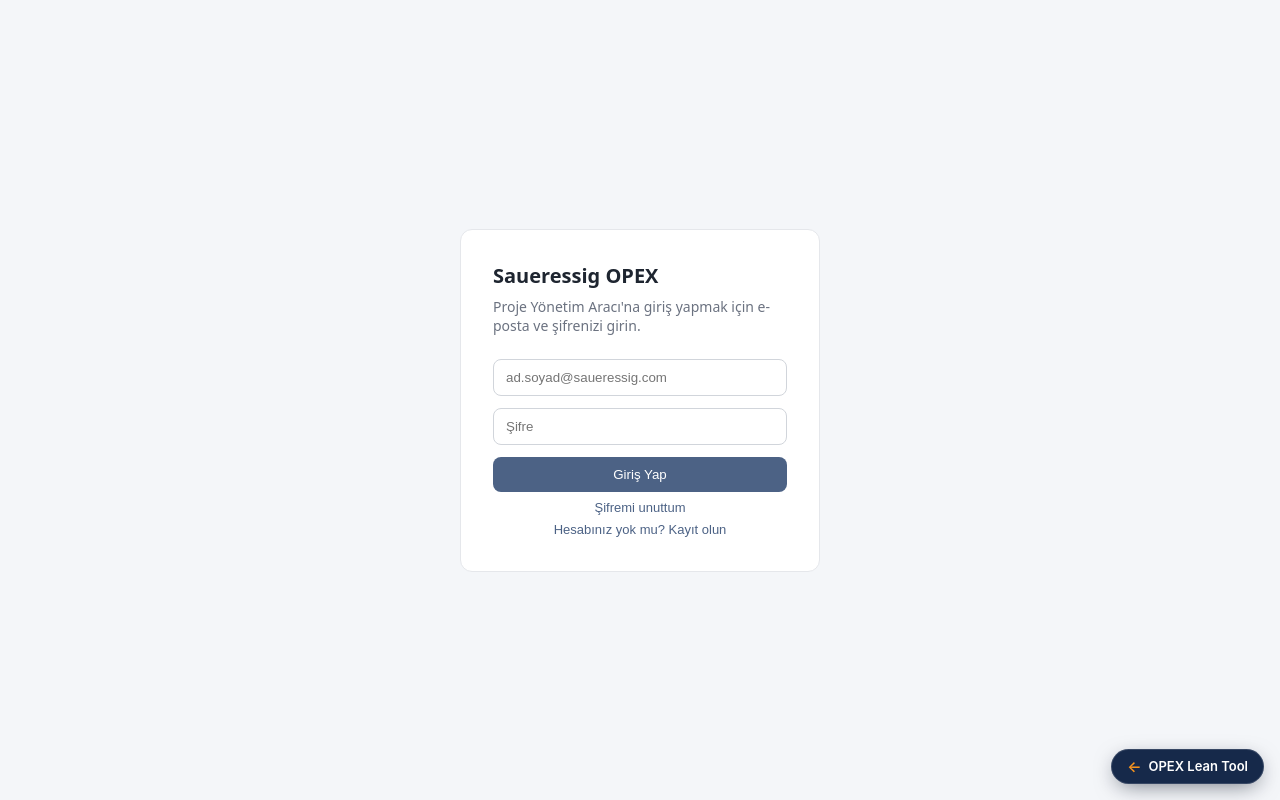
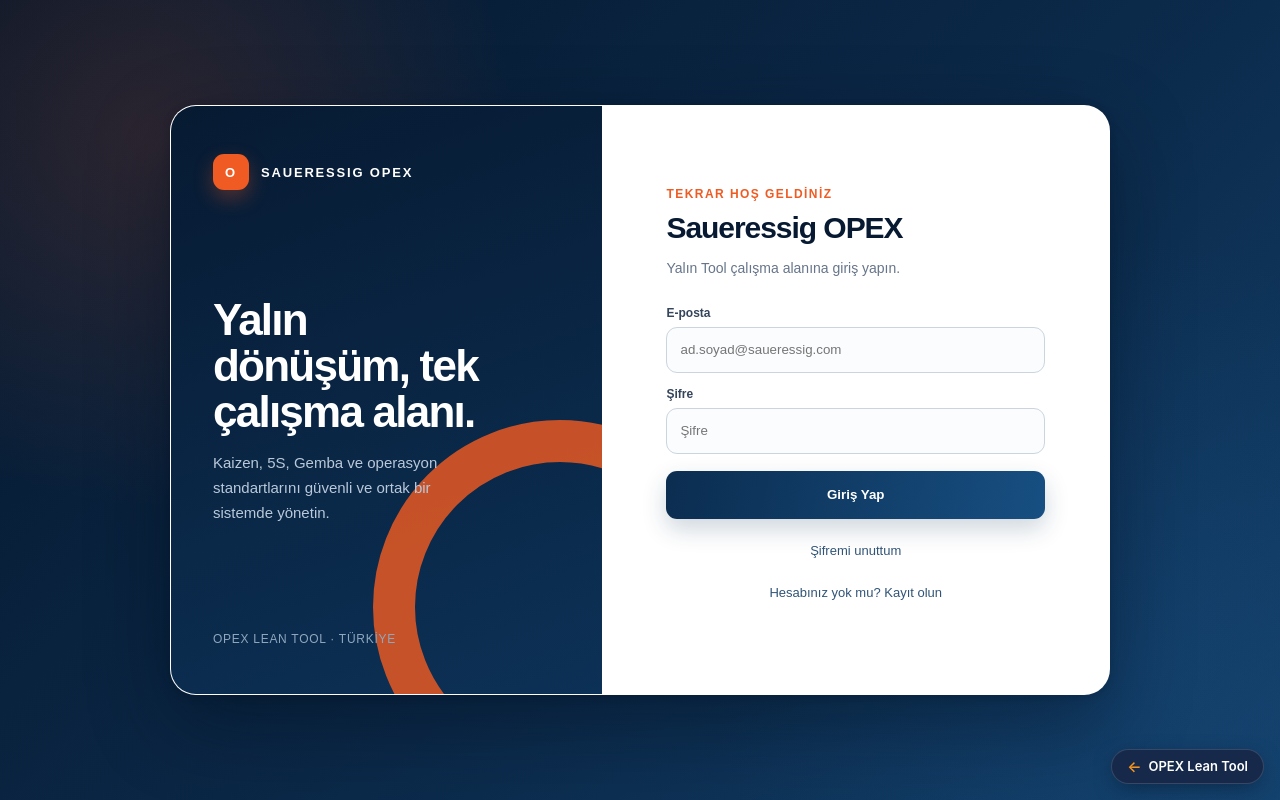
Before and after one commit to bahadirgokturk/LEAN_TOOL, a Next.js app: page /login in a window 1280 px wide. Built offline with nearby package versions, Linux system fonts and the light colour scheme.

Commit message:
fix: clarify signup email and refresh login UI

```diff
--- /dev/null
+++ b/src/app/login/login.module.css
@@ -0,0 +1,137 @@
+.page {
+  --navy: #071a32;
+  --blue: #12375f;
+  --orange: #ef5b22;
+  min-height: 100vh;
+  display: grid;
+  place-items: center;
+  padding: 32px 20px;
+  color: #152238;
+  background:
+    radial-gradient(circle at 12% 18%, rgba(239, 91, 34, 0.16), transparent 28%),
+    radial-gradient(circle at 88% 82%, rgba(31, 93, 153, 0.2), transparent 32%),
+    linear-gradient(135deg, #06172c 0%, #0b2949 55%, #123f69 100%);
+  font-family: Arial, Helvetica, sans-serif;
+}
+
+.shell {
+  width: min(940px, 100%);
+  min-height: 590px;
+  display: grid;
+  grid-template-columns: 0.92fr 1.08fr;
+  overflow: hidden;
+  border: 1px solid rgba(255, 255, 255, 0.18);
+  border-radius: 26px;
+  background: #fff;
+  box-shadow: 0 28px 80px rgba(1, 12, 27, 0.42), 0 2px 8px rgba(1, 12, 27, 0.18);
+}
+
+.brand {
+  position: relative;
+  display: flex;
+  flex-direction: column;
+  justify-content: space-between;
+  padding: 48px 42px;
+  overflow: hidden;
+  color: #fff;
+  background: linear-gradient(160deg, #071a32 0%, #0c3156 100%);
+}
+
+.brand::after {
+  content: "";
+  position: absolute;
+  width: 290px;
+  height: 290px;
+  right: -145px;
+  bottom: -100px;
+  border: 42px solid rgba(239, 91, 34, 0.82);
+  border-radius: 50%;
+}
+
+.brandMark {
+  position: relative;
+  z-index: 1;
+  display: flex;
+  align-items: center;
+  gap: 12px;
+  font-size: 13px;
+  font-weight: 700;
+  letter-spacing: 0.14em;
+}
+
+.mark {
+  width: 36px;
+  height: 36px;
+  display: grid;
+  place-items: center;
+  border-radius: 11px;
+  color: #fff;
+  background: var(--orange);
+  box-shadow: 0 8px 20px rgba(239, 91, 34, 0.32);
+}
+
+.brandCopy { position: relative; z-index: 1; }
+.brandCopy h2 { margin: 0 0 16px; max-width: 310px; font-size: clamp(30px, 4vw, 44px); line-height: 1.05; letter-spacing: -0.04em; text-wrap: balance; }
+.brandCopy p { margin: 0; max-width: 310px; color: #b9c9da; font-size: 15px; line-height: 1.65; text-wrap: pretty; }
+.brandFoot { position: relative; z-index: 1; color: #8fa7bf; font-size: 12px; letter-spacing: 0.06em; }
+
+.panel { display: flex; align-items: center; padding: 52px 64px; background: #fff; }
+.formWrap { width: 100%; max-width: 390px; margin: 0 auto; }
+.eyebrow { margin: 0 0 10px; color: var(--orange); font-size: 12px; font-weight: 800; letter-spacing: 0.12em; text-transform: uppercase; }
+.title { margin: 0; color: var(--navy); font-size: 30px; line-height: 1.15; letter-spacing: -0.035em; text-wrap: balance; }
+.description { margin: 12px 0 26px; color: #66758a; font-size: 14px; line-height: 1.55; text-wrap: pretty; }
+
+.notice, .success, .error { margin: 0 0 18px; padding: 13px 14px; border-radius: 12px; font-size: 13px; line-height: 1.5; }
+.notice { color: #7a4b08; border: 1px solid #f4c96b; background: #fff9e8; }
+.success { color: #075c47; border: 1px solid #a9e7d3; background: #e9fbf5; }
+.error { color: #9f2430; border: 1px solid #f1b4ba; background: #fff0f1; }
+
+.nameRow { display: grid; grid-template-columns: 1fr 1fr; gap: 10px; }
+.field { display: block; margin-bottom: 14px; }
+.field span { display: block; margin-bottom: 7px; color: #34445a; font-size: 12px; font-weight: 700; }
+.input {
+  width: 100%;
+  min-height: 46px;
+  padding: 11px 13px;
+  color: #17243a;
+  border: 1px solid #ccd5df;
+  border-radius: 11px;
+  outline: none;
+  background: #fbfcfe;
+  transition-property: border-color, box-shadow, background-color;
+  transition-duration: 160ms;
+}
+.input:hover { border-color: #99a9bb; }
+.input:focus { border-color: #1f5d99; background: #fff; box-shadow: 0 0 0 4px rgba(31, 93, 153, 0.12); }
+
+.primary {
+  width: 100%;
+  min-height: 48px;
+  margin-top: 3px;
+  padding: 11px 16px;
+  border: 0;
+  border-radius: 11px;
+  color: #fff;
+  font-weight: 800;
+  cursor: pointer;
+  background: linear-gradient(100deg, #0b2d50, #174f82);
+  box-shadow: 0 10px 24px rgba(12, 49, 86, 0.2);
+  transition-property: transform, box-shadow, background-color;
+  transition-duration: 150ms;
+}
+.primary:hover { box-shadow: 0 13px 28px rgba(12, 49, 86, 0.28); transform: translateY(-1px); }
+.primary:active { transform: scale(0.98); }
+.primary:disabled { cursor: wait; opacity: 0.7; transform: none; }
+
+.links { display: grid; gap: 2px; margin-top: 12px; }
+.link { min-height: 40px; padding: 8px; border: 0; color: #315477; font-size: 13px; cursor: pointer; background: transparent; border-radius: 9px; }
+.link:hover { color: var(--orange); background: #fff4ef; }
+
+@media (max-width: 760px) {
+  .page { padding: 16px; place-items: start center; }
+  .shell { grid-template-columns: 1fr; min-height: auto; border-radius: 20px; }
+  .brand { min-height: 210px; padding: 30px; }
+  .brandCopy h2 { margin-top: 38px; font-size: 31px; }
+  .brandCopy p, .brandFoot { display: none; }
+  .panel { padding: 38px 26px; }
+}
--- a/src/app/login/page.tsx
+++ b/src/app/login/page.tsx
@@ -4,17 +4,10 @@
 import { useRouter, useSearchParams } from "next/navigation";
 import { createClient } from "@/lib/supabase/client";
 import { HubBackLink } from "../_components/HubBackLink";
+import styles from "./login.module.css";
 
 type Mode = "sign-in" | "sign-up" | "forgot-password";
 type Status = "idle" | "loading" | "confirm-sent" | "reset-sent" | "error";
-
-const inputStyle: React.CSSProperties = {
-  width: "100%",
-  padding: "10px 12px",
-  borderRadius: 8,
-  border: "1px solid #d1d5db",
-  marginBottom: 12,
-};
 
 /**
  * Messages for the `?error=` parameter set by the email-link callbacks.
@@ -138,6 +131,15 @@
       return;
     }
 
+    // Supabase deliberately obscures an already-registered account by returning
+    // a successful response with no identities. Do not falsely promise another
+    // confirmation email in that case.
+    if (data.user && data.user.identities?.length === 0) {
+      setStatus("error");
+      setErrorMessage("Bu e-posta daha önce kayıtlı olabilir. Giriş yapın veya şifrenizi sıfırlayın; yeni doğrulama e-postası gönderilmez.");
+      return;
+    }
+
     // With "Confirm email" turned off in Supabase, signUp() returns an active
     // session immediately — no email round-trip needed. If confirmation gets
     // turned back on later, data.session is null here and we fall back to
@@ -151,41 +153,40 @@
   }
 
   return (
-    <div
-      style={{
-        display: "flex",
-        minHeight: "100vh",
-        alignItems: "center",
-        justifyContent: "center",
-        fontFamily: "system-ui, sans-serif",
-        // Fixed light theme so the page looks identical regardless of the
-        // visitor's OS dark-mode preference (globals.css follows the system).
-        background: "#f4f6f9",
-        color: "#1e2530",
-      }}
-    >
+    <main className={styles.page}>
       <HubBackLink />
-      <div style={{ width: 360, padding: 32, border: "1px solid #e5e7eb", borderRadius: 12, background: "#ffffff" }}>
-        <h1 style={{ fontSize: 20, fontWeight: 600, marginBottom: 8 }}>Saueressig OPEX</h1>
-        <p style={{ fontSize: 14, color: "#6b7280", marginBottom: 24 }}>
+      <section className={styles.shell}>
+        <aside className={styles.brand}>
+          <div className={styles.brandMark}><span className={styles.mark}>O</span> SAUERESSIG OPEX</div>
+          <div className={styles.brandCopy}>
+            <h2>Yalın dönüşüm, tek çalışma alanı.</h2>
+            <p>Kaizen, 5S, Gemba ve operasyon standartlarını güvenli ve ortak bir sistemde yönetin.</p>
+          </div>
+          <div className={styles.brandFoot}>OPEX LEAN TOOL · TÜRKİYE</div>
+        </aside>
+        <div className={styles.panel}>
+          <div className={styles.formWrap}>
+            <p className={styles.eyebrow}>{mode === "sign-in" ? "Tekrar hoş geldiniz" : mode === "forgot-password" ? "Hesap kurtarma" : "Yeni hesap"}</p>
+            <h1 className={styles.title}>Saueressig OPEX</h1>
+            <p className={styles.description}>
           {mode === "sign-in"
-            ? "Proje Yönetim Aracı'na giriş yapmak için e-posta ve şifrenizi girin."
+            ? "Yalın Tool çalışma alanına giriş yapın."
             : mode === "forgot-password"
             ? "E-posta adresinize bir şifre sıfırlama bağlantısı gönderelim."
             : "Hesap oluşturmak için e-posta ve şifre belirleyin."}
-        </p>
+            </p>
 
         <Suspense fallback={null}>
           <CallbackErrorNotice />
         </Suspense>
 
         {status === "confirm-sent" ? (
-          <p style={{ fontSize: 14, color: "#065f46", background: "#d1fae5", padding: 12, borderRadius: 8 }}>
+          <p className={styles.success}>
             Doğrulama bağlantısı <strong>{email}</strong> adresine gönderildi. Bağlantıya
             tıkladıktan sonra e-posta ve şifrenizle giriş yapabilirsiniz.
           </p>
         ) : status === "reset-sent" ? (
-          <p style={{ fontSize: 14, color: "#065f46", background: "#d1fae5", padding: 12, borderRadius: 8 }}>
+          <p className={styles.success}>
             Şifre sıfırlama bağlantısı <strong>{email}</strong> adresine gönderildi. E-postanızı
             kontrol edin.
           </p>
@@ -193,36 +194,36 @@
           <form onSubmit={handleSubmit}>
             {mode === "sign-up" && (
               <>
-                <div style={{ display: "flex", gap: 8 }}>
-                  <input type="text" required placeholder="Ad" value={name} onChange={(e) => setName(e.target.value)} style={inputStyle} />
-                  <input type="text" required placeholder="Soyad" value={surname} onChange={(e) => setSurname(e.target.value)} style={inputStyle} />
+                <div className={styles.nameRow}>
+                  <label className={styles.field}><span>Ad</span><input className={styles.input} type="text" required value={name} onChange={(e) => setName(e.target.value)} /></label>
+                  <label className={styles.field}><span>Soyad</span><input className={styles.input} type="text" required value={surname} onChange={(e) => setSurname(e.target.value)} /></label>
                 </div>
-                <input type="text" placeholder="Departman (örn. OPEX)" value={department} onChange={(e) => setDepartment(e.target.value)} style={inputStyle} />
+                <label className={styles.field}><span>Departman</span><input className={styles.input} type="text" placeholder="Örn. OPEX" value={department} onChange={(e) => setDepartment(e.target.value)} /></label>
               </>
             )}
-            <input
+            <label className={styles.field}><span>E-posta</span><input
+              className={styles.input}
               type="email"
               required
               placeholder="ad.soyad@saueressig.com"
               value={email}
               onChange={(e) => setEmail(e.target.value)}
-              style={inputStyle}
-            />
+            /></label>
             {mode !== "forgot-password" && (
-              <input
+              <label className={styles.field}><span>Şifre</span><input
+                className={styles.input}
                 type="password"
                 required
                 minLength={6}
                 placeholder="Şifre"
                 value={password}
                 onChange={(e) => setPassword(e.target.value)}
-                style={inputStyle}
-              />
+              /></label>
             )}
             <button
+              className={styles.primary}
               type="submit"
               disabled={status === "loading"}
-              style={{ width: "100%", padding: "10px 12px", borderRadius: 8, border: "none", background: "#4C6285", color: "white", fontWeight: 500, cursor: "pointer" }}
             >
               {status === "loading"
                 ? "..."
@@ -233,20 +234,21 @@
                 : "Hesap Oluştur"}
             </button>
             {status === "error" && (
-              <p style={{ color: "#dc2626", fontSize: 13, marginTop: 8 }}>{errorMessage}</p>
+              <p className={styles.error}>{errorMessage}</p>
             )}
           </form>
         )}
 
-        {mode === "sign-in" && status !== "confirm-sent" && (
+        <div className={styles.links}>
+          {mode === "sign-in" && status !== "confirm-sent" && (
           <button
+            className={styles.link}
             type="button"
             onClick={() => {
               setMode("forgot-password");
               setStatus("idle");
               setErrorMessage("");
             }}
-            style={{ width: "100%", marginTop: 8, background: "none", border: "none", color: "#4C6285", fontSize: 13, cursor: "pointer" }}
           >
             Şifremi unuttum
           </button>
@@ -254,13 +256,13 @@
 
         {status !== "confirm-sent" && status !== "reset-sent" && (
           <button
+            className={styles.link}
             type="button"
             onClick={() => {
               setMode(mode === "sign-in" ? "sign-up" : "sign-in");
               setStatus("idle");
               setErrorMessage("");
             }}
-            style={{ width: "100%", marginTop: 4, background: "none", border: "none", color: "#4C6285", fontSize: 13, cursor: "pointer" }}
           >
             {mode === "sign-in"
               ? "Hesabınız yok mu? Kayıt olun"
@@ -269,7 +271,10 @@
               : "Zaten hesabınız var mı? Giriş yapın"}
           </button>
         )}
-      </div>
-    </div>
+        </div>
+          </div>
+        </div>
+      </section>
+    </main>
   );
 }
```
